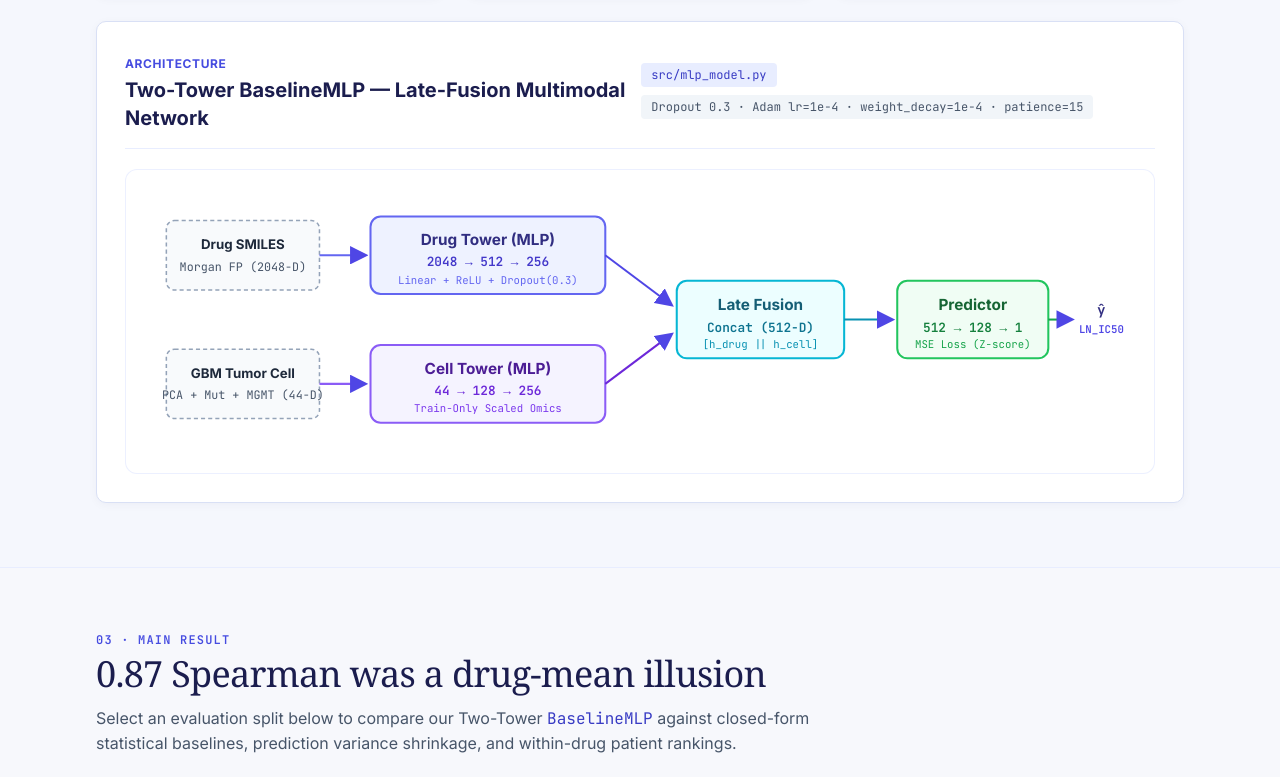
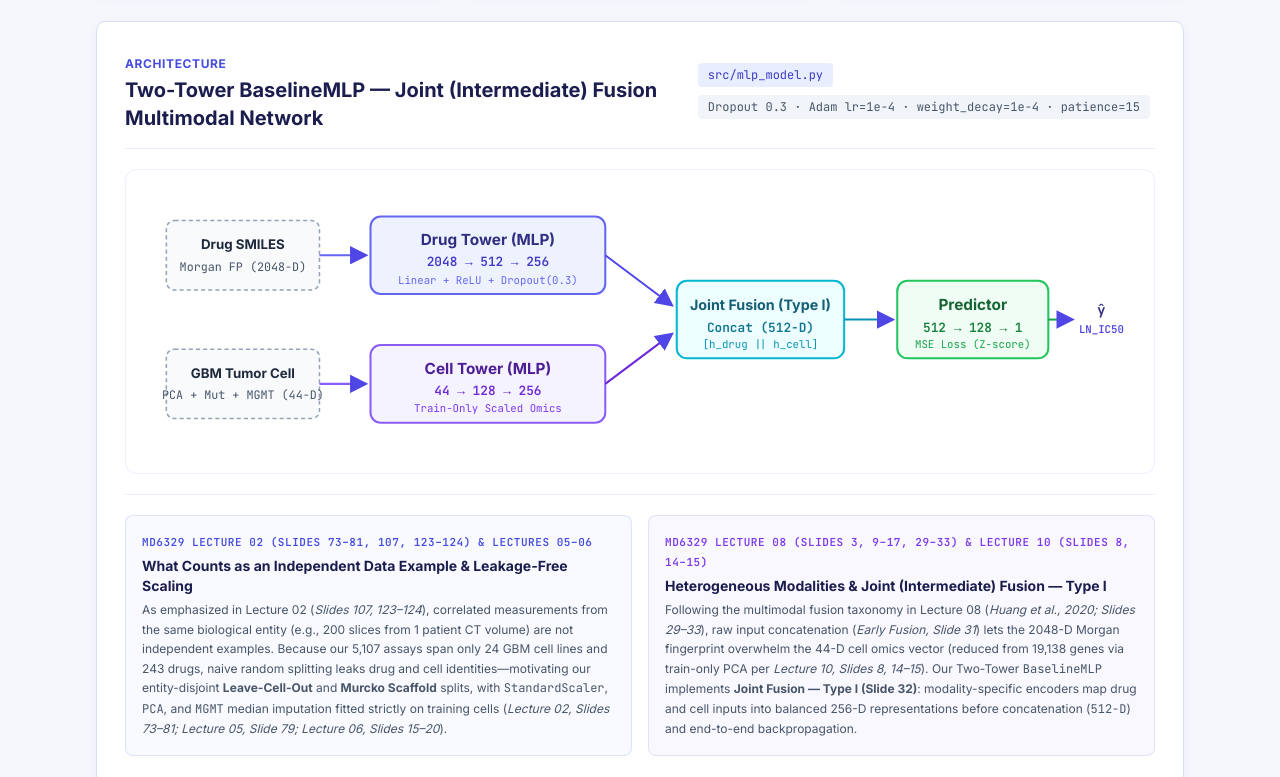
Before and after one commit to Mnemopolis/gbm_drug_response_project, a plain HTML site: page docs/index.html in a window 1280 px wide. Shown: the part 1785-2562 px from the top of the page. Drawn offline with nearby package versions, Linux system fonts and the light colour scheme.

```diff
--- a/docs/index.html
+++ b/docs/index.html
@@ -421,7 +421,7 @@
           <div class="flex flex-col sm:flex-row sm:items-center justify-between gap-2 border-b border-indigo-100 dark:border-indigo-900/60 pb-4">
             <div>
               <span class="text-xs font-bold uppercase tracking-wider text-indigo-600 dark:text-indigo-300">Architecture</span>
-              <h3 class="text-lg sm:text-xl font-bold mt-0.5 text-indigo-950 dark:text-white">Two-Tower BaselineMLP — Late-Fusion Multimodal Network</h3>
+              <h3 class="text-lg sm:text-xl font-bold mt-0.5 text-indigo-950 dark:text-white">Two-Tower BaselineMLP — Joint (Intermediate) Fusion Multimodal Network</h3>
             </div>
             <div class="flex flex-wrap items-center gap-2">
               <span class="text-xs font-mono px-2.5 py-1 rounded bg-indigo-100 dark:bg-indigo-900 text-indigo-700 dark:text-indigo-200">src/mlp_model.py</span>
@@ -459,7 +459,7 @@
 
               <!-- Fusion Concat -->
               <rect x="516" y="85" width="164" height="76" rx="10" fill="#ecfeff" stroke="#06b6d4" stroke-width="2"/>
-              <text x="598" y="114" text-anchor="middle" font-family="Inter, sans-serif" font-size="15" font-weight="700" fill="#155e75">Late Fusion</text>
+              <text x="598" y="114" text-anchor="middle" font-family="Inter, sans-serif" font-size="14" font-weight="700" fill="#155e75">Joint Fusion (Type I)</text>
               <text x="598" y="135" text-anchor="middle" font-family="JetBrains Mono, monospace" font-size="12.5" font-weight="600" fill="#0e7490">Concat (512-D)</text>
               <text x="598" y="151" text-anchor="middle" font-family="JetBrains Mono, monospace" font-size="10.5" fill="#0891b2">[h_drug || h_cell]</text>
 
@@ -481,6 +481,32 @@
               <text x="932" y="119" text-anchor="middle" font-family="JetBrains Mono, monospace" font-size="14" font-weight="700" fill="#312e81">ŷ</text>
               <text x="932" y="136" text-anchor="middle" font-family="JetBrains Mono, monospace" font-size="10.5" font-weight="600" fill="#4f46e5">LN_IC50</text>
             </svg>
+          </div>
+
+          <!-- MD6329 Course Lecture Foundations (Lectures 02, 05, 06, 08, 10) -->
+          <div class="mt-5 pt-5 border-t border-indigo-100 dark:border-indigo-900/60 grid grid-cols-1 md:grid-cols-2 gap-4 text-xs sm:text-sm">
+            <div class="p-4 rounded-lg bg-indigo-50/60 dark:bg-indigo-950/50 border border-indigo-200/70 dark:border-indigo-800/70">
+              <span class="font-mono text-[11px] font-semibold uppercase tracking-wider text-indigo-600 dark:text-indigo-300 block">
+                MD6329 Lecture 02 (Slides 73–81, 107, 123–124) &amp; Lectures 05–06
+              </span>
+              <p class="font-bold text-indigo-950 dark:text-white mt-1">
+                What Counts as an Independent Data Example &amp; Leakage-Free Scaling
+              </p>
+              <p class="text-slate-600 dark:text-slate-300 mt-1 leading-relaxed text-xs">
+                As emphasized in Lecture 02 (<em>Slides 107, 123–124</em>), correlated measurements from the same biological entity (e.g., 200 slices from 1 patient CT volume) are not independent examples. Because our 5,107 assays span only 24 GBM cell lines and 243 drugs, naive random splitting leaks drug and cell identities—motivating our entity-disjoint <strong>Leave-Cell-Out</strong> and <strong>Murcko Scaffold</strong> splits, with <code class="font-mono">StandardScaler</code>, <code class="font-mono">PCA</code>, and <code class="font-mono">MGMT</code> median imputation fitted strictly on training cells (<em>Lecture 02, Slides 73–81; Lecture 05, Slide 79; Lecture 06, Slides 15–20</em>).
+              </p>
+            </div>
+            <div class="p-4 rounded-lg bg-violet-50/60 dark:bg-violet-950/40 border border-violet-200/70 dark:border-violet-800/70">
+              <span class="font-mono text-[11px] font-semibold uppercase tracking-wider text-violet-600 dark:text-violet-300 block">
+                MD6329 Lecture 08 (Slides 3, 9–17, 29–33) &amp; Lecture 10 (Slides 8, 14–15)
+              </span>
+              <p class="font-bold text-indigo-950 dark:text-white mt-1">
+                Heterogeneous Modalities &amp; Joint (Intermediate) Fusion — Type I
+              </p>
+              <p class="text-slate-600 dark:text-slate-300 mt-1 leading-relaxed text-xs">
+                Following the multimodal fusion taxonomy in Lecture 08 (<em>Huang et al., 2020; Slides 29–33</em>), raw input concatenation (<em>Early Fusion, Slide 31</em>) lets the 2048-D Morgan fingerprint overwhelm the 44-D cell omics vector (reduced from 19,138 genes via train-only PCA per <em>Lecture 10, Slides 8, 14–15</em>). Our Two-Tower <code class="font-mono">BaselineMLP</code> implements <strong>Joint Fusion — Type I (Slide 32)</strong>: modality-specific encoders map drug and cell inputs into balanced 256-D representations before concatenation (<code class="font-mono">512-D</code>) and end-to-end backpropagation.
+              </p>
+            </div>
           </div>
         </div>
       </div>
@@ -1082,6 +1108,15 @@
                 </li>
               </ul>
             </div>
+            <div class="mt-5 pt-4 border-t border-indigo-100 dark:border-indigo-900/60 space-y-2 text-xs text-slate-600 dark:text-slate-300">
+              <p>
+                <strong class="text-indigo-950 dark:text-white">MD6329 Lecture 11 Alignment (Slides 40–42 &amp; 52–54):</strong>
+                Grounds our OOD robustness audit (<em>Nestor et al., 2019; Slide 41</em>) and <em>Model Cards for Model Reporting</em> (<em>Mitchell et al., 2019; Slides 52–54</em>) separating intended clinical biomarker stratification from out-of-scope dosing.
+              </p>
+              <p class="text-[11px] text-slate-500 dark:text-slate-400">
+                <strong>Author &amp; Acknowledgments:</strong> M.Sc. in AI in Medicine, Lee Kong Chian School of Medicine (LKCMedicine), NTU Singapore. We thank Prof. Chee Wei Tan and the invited guest lecturers of MD6329, Mr. Adesanmi Dayo Praisegod for the open-source LecTrace framework, and Generative AI tools DeepSeek (ideation, concept development &amp; architecture) and Gemini (code, frontend design &amp; report writing).
+              </p>
+            </div>
           </div>
 
           <!-- Project Deliverables Hub -->
@@ -1421,7 +1456,7 @@
 u87_mgmt_low_pred_ic50: 5.663  (MGMT_Expr = 0.42)
 t98g_mgmt_high_pred_ic50: 6.921 (MGMT_Expr = 5.84)
 mgmt_resistance_shift_ln_ic50: +1.258`,
-        why: "Demonstrates how late concatenation of Drug Tower and Cell Tower embeddings captures MGMT-mediated Temozolomide resistance (+1.258 log units higher predicted IC50 in MGMT-high T98G vs. MGMT-low U-87 MG)."
+        why: "Demonstrates how Joint (Intermediate) Fusion of Drug Tower and Cell Tower embeddings captures MGMT-mediated Temozolomide resistance (+1.258 log units higher predicted IC50 in MGMT-high T98G vs. MGMT-low U-87 MG)."
       },
       state3: {
         filename: "Lectrace/01_gbm_ood_presentation.py — Execution State 3",
```
